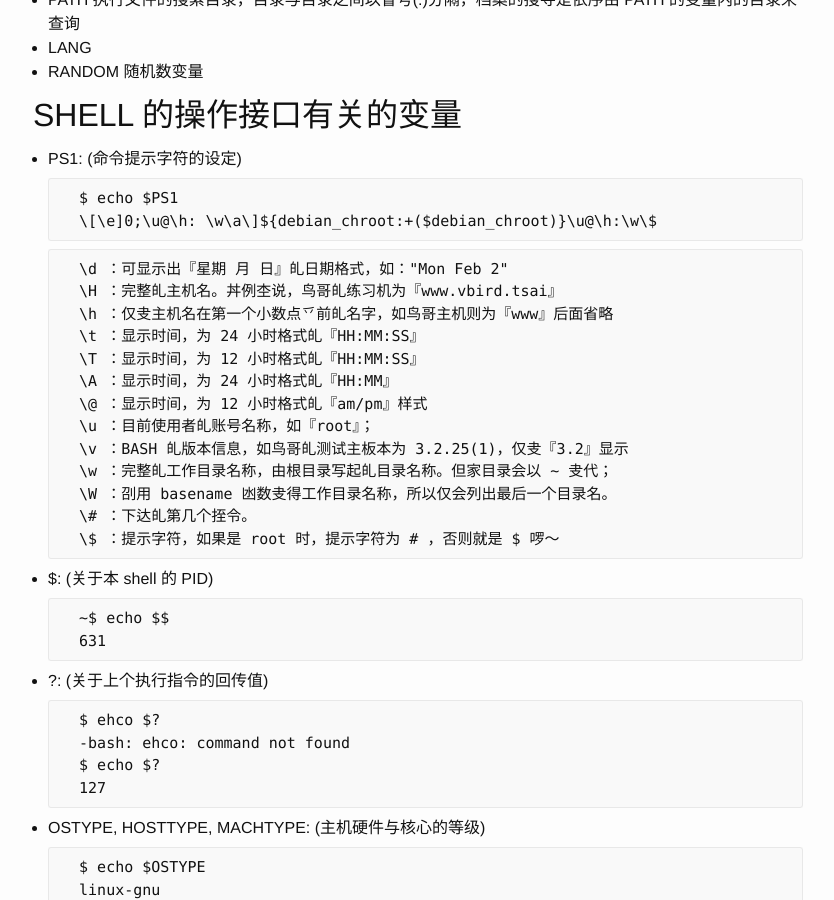
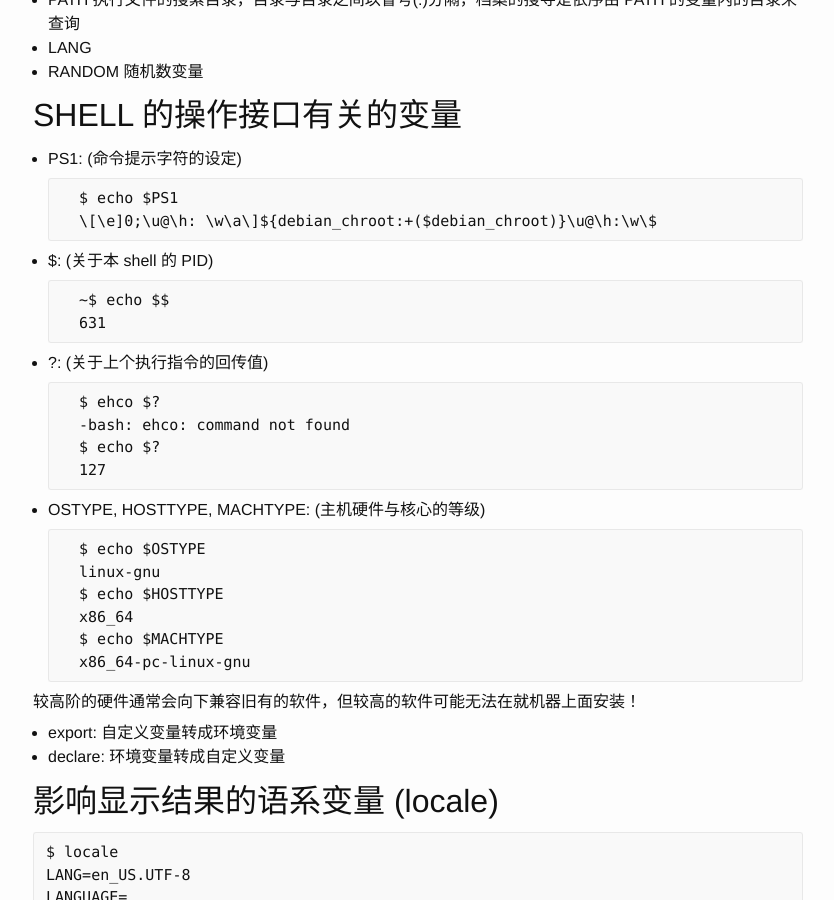
Before and after one commit to ousiax/ousiax.github.io, a Jekyll site: the page built from _posts/2016-11-16-getting-started-with-bash.md, in a window 1280 px wide and 900 px high, scrolled down 2051 px. Shown: the whole window, without its empty margins (222-1056 px from the left). Built offline with Jekyll 4.4.1, drawn with Linux system fonts in a browser that asks for light colours.

Commit message:
Update 2016-11-16-getting-started-with-bash.md

````diff
--- a/_posts/2016-11-16-getting-started-with-bash.md
+++ b/_posts/2016-11-16-getting-started-with-bash.md
@@ -120,21 +120,6 @@ bash 是 GNU 计划中重要的工具软件之一，目前也是 Linux distribut
     \[\e]0;\u@\h: \w\a\]${debian_chroot:+($debian_chroot)}\u@\h:\w\$
     ```
 
-    ```
-    \d ：可显示出『星期 月 日』癿日期格式，如："Mon Feb 2"
-    \H ：完整癿主机名。丼例杢说，鸟哥癿练习机为『www.vbird.tsai』
-    \h ：仅叏主机名在第一个小数点乊前癿名字，如鸟哥主机则为『www』后面省略
-    \t ：显示时间，为 24 小时格式癿『HH:MM:SS』
-    \T ：显示时间，为 12 小时格式癿『HH:MM:SS』
-    \A ：显示时间，为 24 小时格式癿『HH:MM』
-    \@ ：显示时间，为 12 小时格式癿『am/pm』样式
-    \u ：目前使用者癿账号名称，如『root』；
-    \v ：BASH 癿版本信息，如鸟哥癿测试主板本为 3.2.25(1)，仅叏『3.2』显示
-    \w ：完整癿工作目录名称，由根目录写起癿目录名称。但家目录会以 ~ 叏代；
-    \W ：刟用 basename 凼数叏得工作目录名称，所以仅会列出最后一个目录名。
-    \# ：下达癿第几个挃令。
-    \$ ：提示字符，如果是 root 时，提示字符为 # ，否则就是 $ 啰～
-    ```
 - $: (关于本 shell 的 PID)
 
     ```
````
